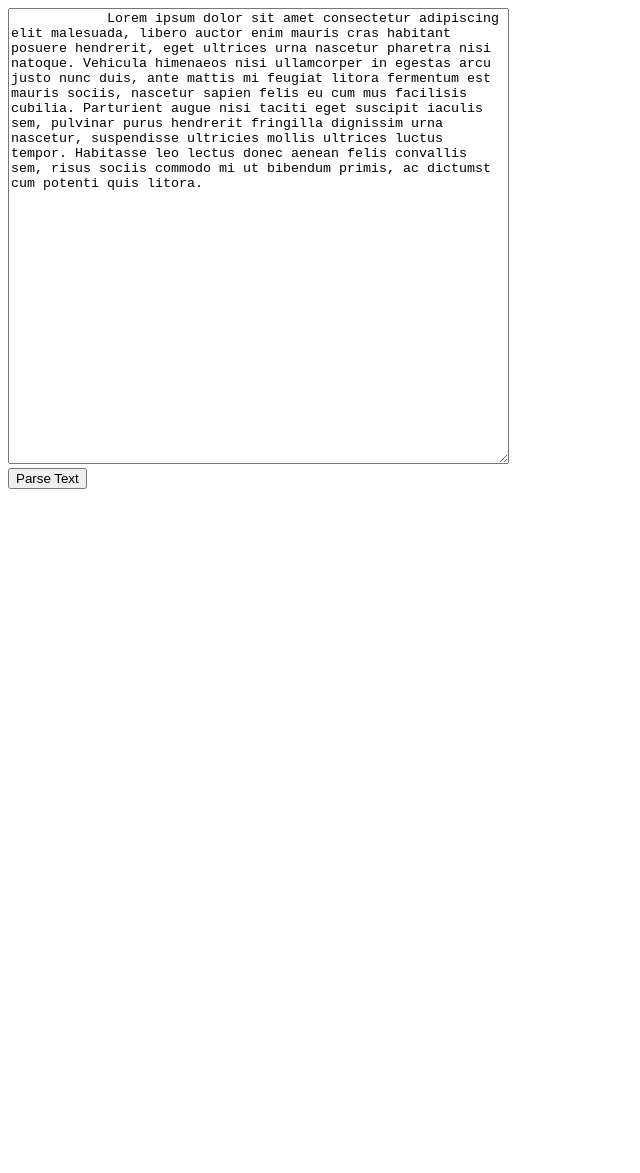
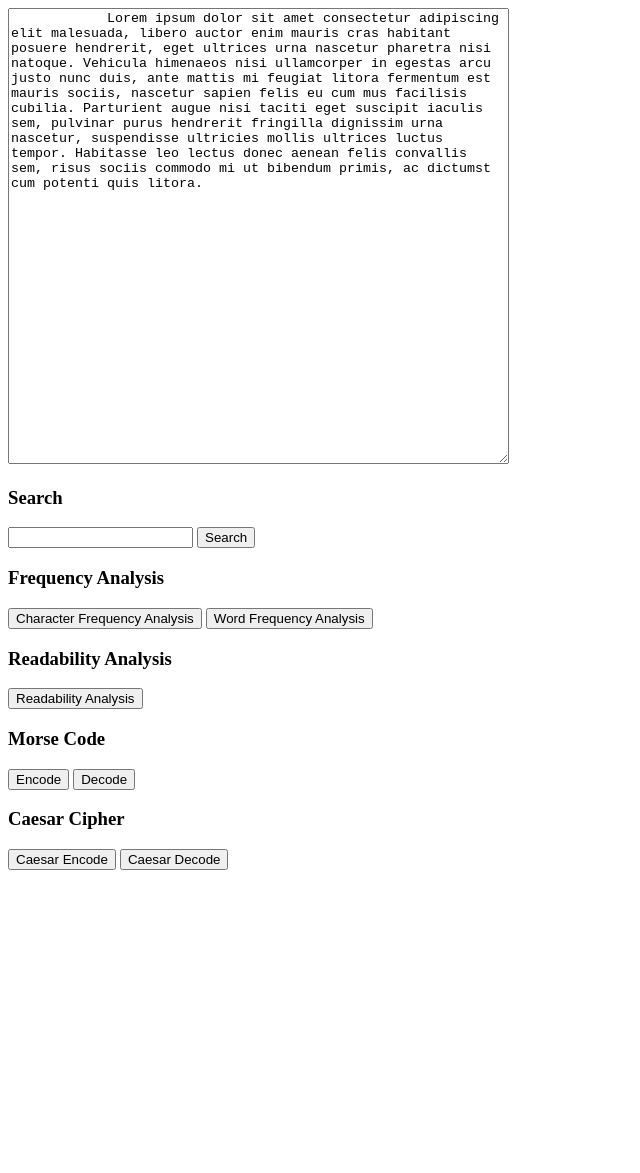
Before and after one commit to jonathanlangner/Text-Analyzer, a plain HTML site: page index.html in a window 1280 px wide. Shown: the whole page, without its empty margins (0-640 px from the left). Before the commit the page ends 801 px from the top, so only its background shows below. Drawn offline with nearby package versions, Linux system fonts and the light colour scheme.

Commit message:
Updated design.
Updated design.

```diff
--- a/index.html
+++ b/index.html
@@ -1,20 +1,49 @@
 <!DOCTYPE html>
 <html lang="en">
   <head>
-    <meta charset="UTF-8">
-    <meta name="viewport" content="width=device-width, initial-scale=1.0">
+    <meta charset="UTF-8" />
+    <meta name="viewport" content="width=device-width, initial-scale=1.0" />
     <title>Text Analyzer</title>
-    <script src="https://cdnjs.cloudflare.com/ajax/libs/Chart.js/2.5.0/Chart.min.js" defer></script>
+    <script
+      src="https://cdnjs.cloudflare.com/ajax/libs/Chart.js/2.5.0/Chart.min.js"
+      defer
+    ></script>
     <script src="text-analysis.js" defer></script>
-
   </head>
   <body>
     <form>
-        <textarea id="to-parse" name="input" rows="30" cols="60" style="overflow:auto;">
+      <textarea
+        id="to-parse"
+        name="input"
+        rows="30"
+        cols="60"
+        style="overflow: auto"
+      >
             Lorem ipsum dolor sit amet consectetur adipiscing elit malesuada, libero auctor enim mauris cras habitant posuere hendrerit, eget ultrices urna nascetur pharetra nisi natoque. Vehicula himenaeos nisi ullamcorper in egestas arcu justo nunc duis, ante mattis mi feugiat litora fermentum est mauris sociis, nascetur sapien felis eu cum mus facilisis cubilia. Parturient augue nisi taciti eget suscipit iaculis sem, pulvinar purus hendrerit fringilla dignissim urna nascetur, suspendisse ultricies mollis ultrices luctus tempor. Habitasse leo lectus donec aenean felis convallis sem, risus sociis commodo mi ut bibendum primis, ac dictumst cum potenti quis litora.
-        </textarea>
+        </textarea
+      >
     </form>
-    <button id="myBtn">Parse Text</button>
-    <div><canvas id="myChart" style="width:100%;max-width:600px"></canvas></div>
+    <h3>Search</h3>
+    <form>
+      <input type="text" />
+      <button>Search</button>
+    </form>
+    <h3>Frequency Analysis</h3>
+    <button>Character Frequency Analysis</button>
+    <button>Word Frequency Analysis</button>
+    <h3>Readability Analysis</h3>
+    <button>Readability Analysis</button>
+    <h3>Morse Code</h3>
+    <!--Morse Code-->
+    <button>Encode</button>
+    <button>Decode</button>
+    <h3>Caesar Cipher</h3>
+    <!--Caesar Cipher-->
+    <button>Caesar Encode</button>
+    <button>Caesar Decode</button>
+
+    <div>
+      <canvas id="myChart" style="width: 100%; max-width: 600px"></canvas>
+    </div>
   </body>
 </html>
--- a/text-analysis.js
+++ b/text-analysis.js
@@ -19,7 +19,8 @@ const numberNumerals = function(){
 
 // Length of the String
 const stringLength = function(){
-
+    //Place Holder:
+    console.log(textToParse.length);
 }
 
 
```
Lines whose indentation alone changed are shown as unchanged.
